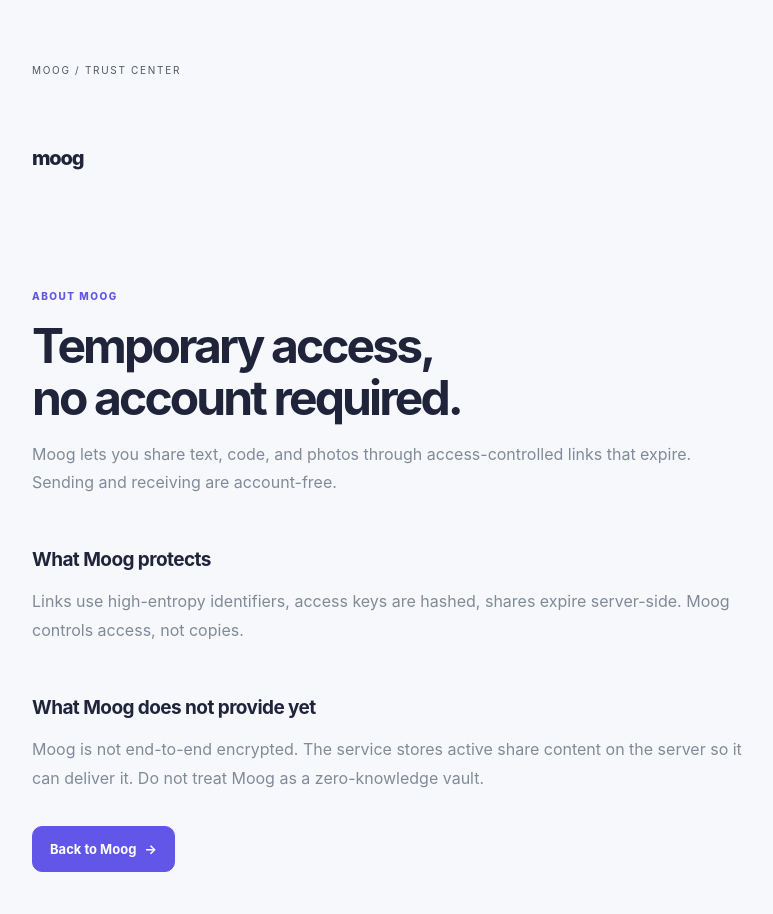
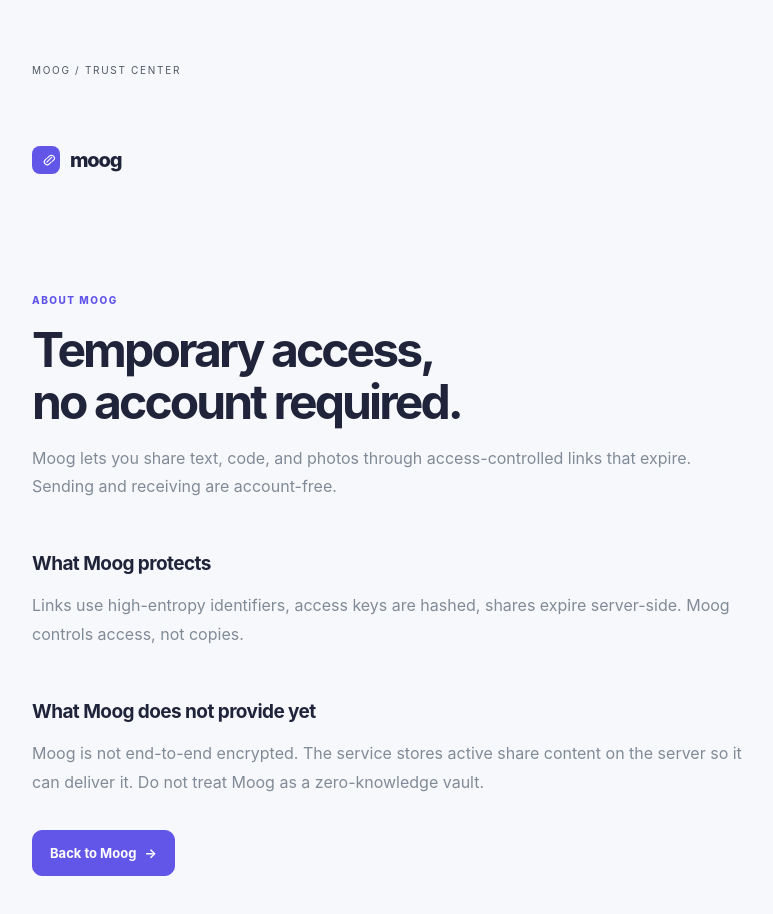
Before and after one commit to addulasaikiran-ops/Moog-1.0, a Next.js app: page /about in a window 1280 px wide. Shown: the top 914 px of the page, without its empty margins (228-1001 px from the left). Built offline with nearby package versions, Linux system fonts and the light colour scheme; no server answers.

Commit message:
Redesign: unify Moog branding on trust pages

```diff
--- a/app/about/page.tsx
+++ b/app/about/page.tsx
@@ -7,7 +7,7 @@ export default function AboutPage() {
   return (
     <main className="legalPage">
       <div className="legalShell">
-        <a className="minimalLogo" href="/">moog</a>
+        <a className="minimalLogo brandLogo" href="/" aria-label="Moog home"><svg viewBox="0 0 48 48" aria-hidden="true" fill="none"><path d="M25 20.5 22 23.5a7 7 0 0 0 9.9 9.9l4.4-4.4" stroke="currentColor" strokeWidth="2.7" strokeLinecap="round" strokeLinejoin="round"/><path d="M39 27.5 42 24.5a7 7 0 0 0-9.9-9.9l-4.4 4.4" stroke="currentColor" strokeWidth="2.7" strokeLinecap="round" strokeLinejoin="round"/><path d="m26 29 12-12" stroke="currentColor" strokeWidth="2.7" strokeLinecap="round" strokeLinejoin="round"/></svg><span>moog</span></a>
         <p className="eyebrow">ABOUT MOOG</p>
         <h1>Temporary access, no account required.</h1>
         <p>Moog lets you share text, code, and photos through access-controlled links that expire. Sending and receiving are account-free.</p>
```
